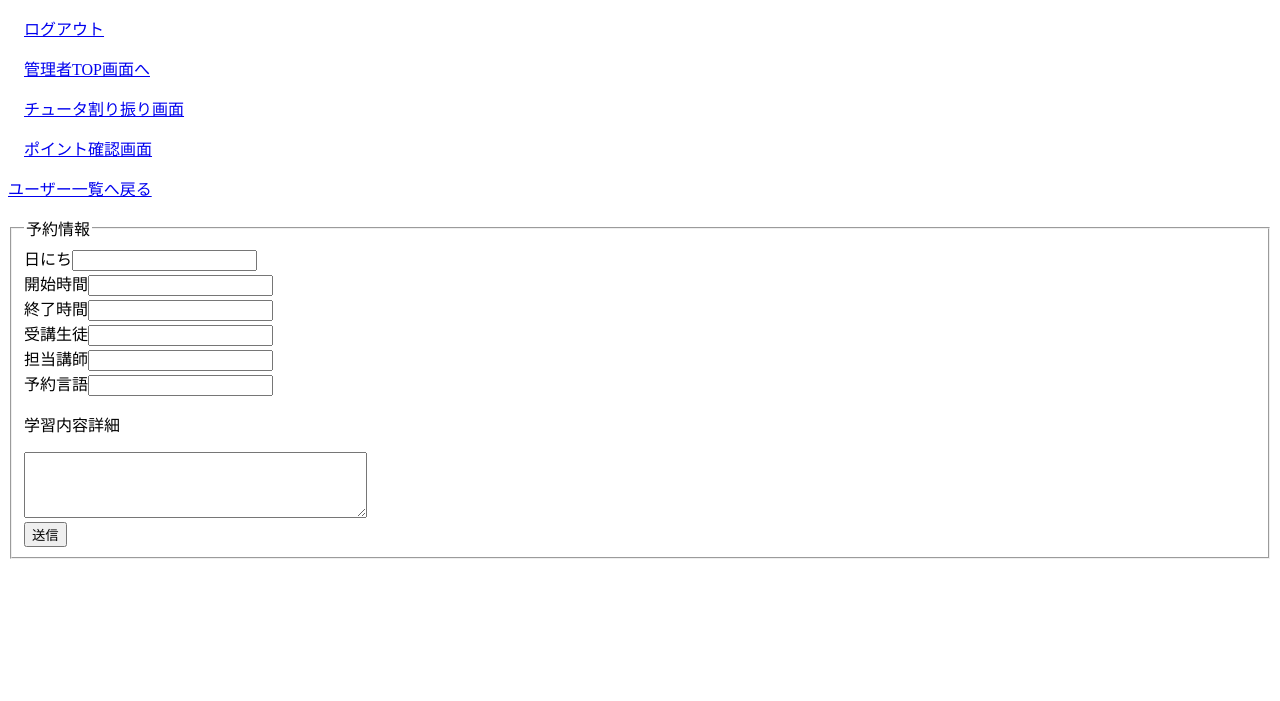
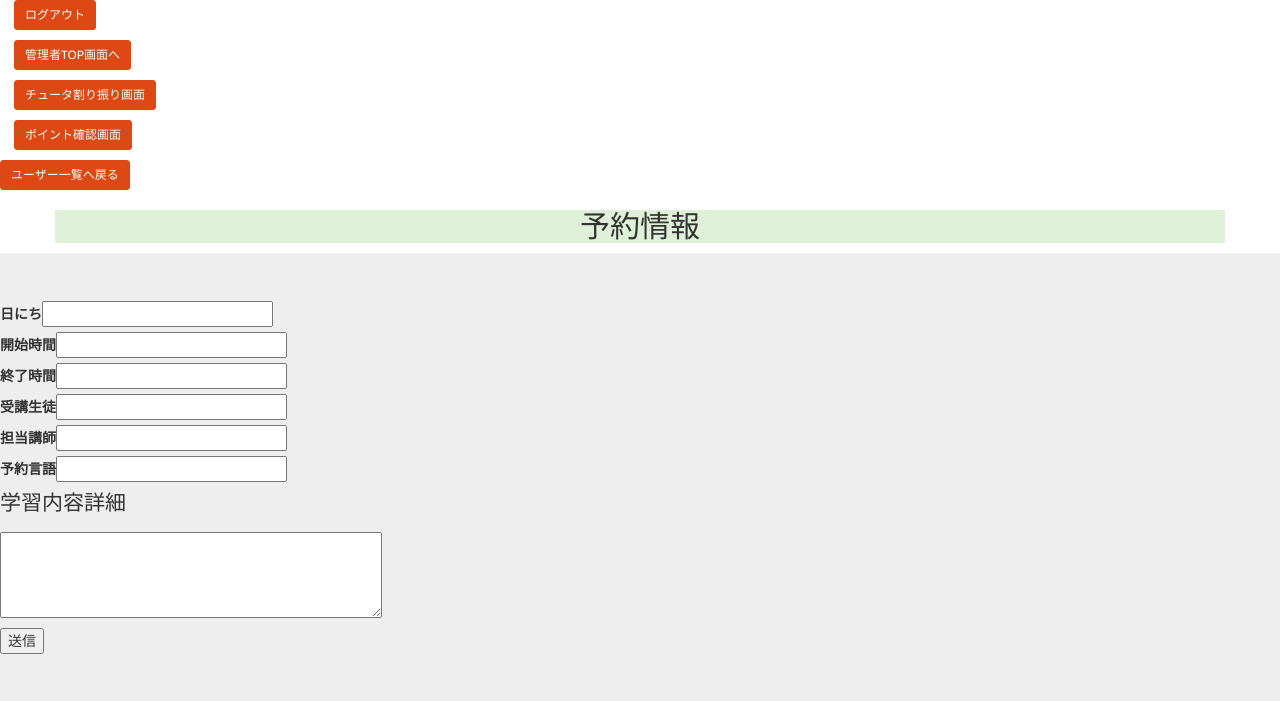
Before and after one commit to TaigaTigerKobayashi/thetutors0622, a PHP site: page /u_view.php?id=1 in a window 1280 px wide. Shown: the top 701 px of the page. Run offline with PHP 8.4, Linux system fonts and the light colour scheme; data that the repository does not hold is empty.

Commit message:
u_view updated

```diff
--- a/tutors/u_view.php
+++ b/tutors/u_view.php
@@ -41,26 +41,24 @@ $row = $stmt->fetch();
 <head>
   <meta charset="UTF-8">
   <title>登録情報の更新画面</title>
-
+  <link rel="stylesheet" href="css/range.css">
+  <link href="css/bootstrap.min.css" rel="stylesheet">
 </head>
 <body>
+
 <?php include('kanriHeader.php'); ?>
 
 <!-- Head[Start] -->
 <header>
-  <nav class="navbar navbar-default">
-    <div class="container-fluid">
-    </div>
-  </nav>
 </header>
 <!-- Head[End] -->
-<p><a href="student_list.php">ユーザー一覧へ戻る</a></p>
+<p><a class="btn btn-sm btn-primary" href="student_list.php">ユーザー一覧へ戻る</a></p>
 
 <!-- Main[Start] -->
+<h2 class="text-center container bg-success text-whitey">予約情報</h2>
 <form method="post" action="update.php">
   <div class="jumbotron">
    <fieldset>
-    <legend>予約情報</legend>
      <label>日にち<input type="text" name="day" value="<?=$row["day"]?>"></label><br>
      <label>開始時間<input type="text" name="start" value="<?=$row["start"]?>"></label><br>
      <label>終了時間<input type="text" name="end" value="<?=$row["end"]?>"></label><br>
```
